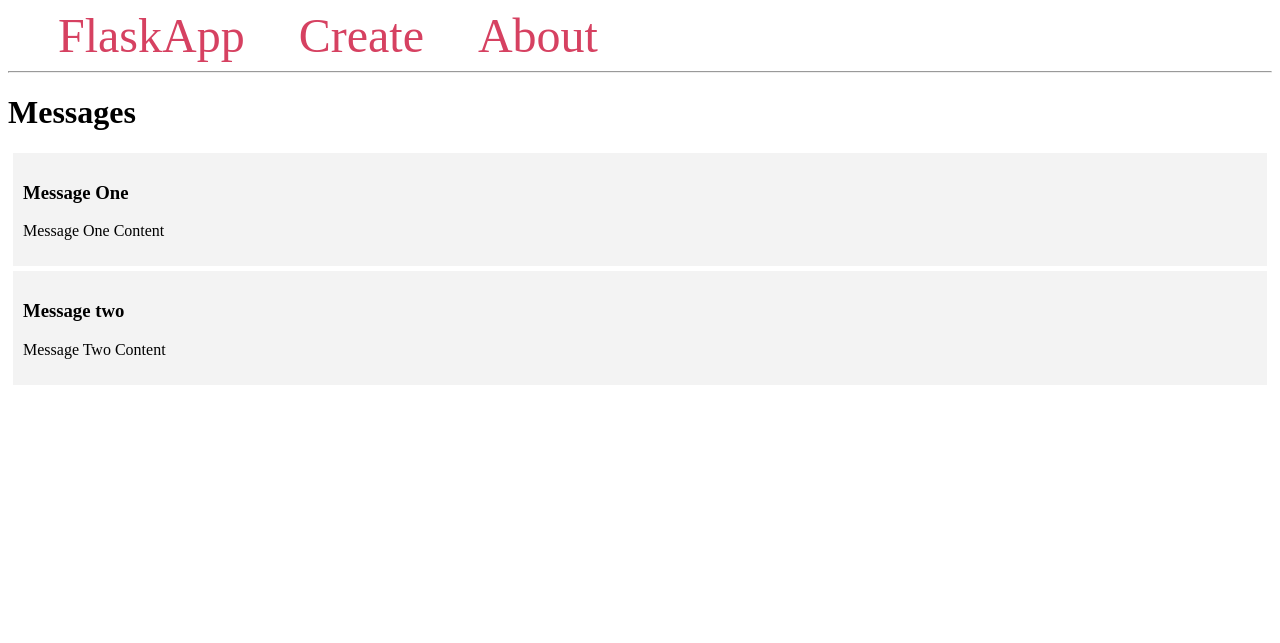
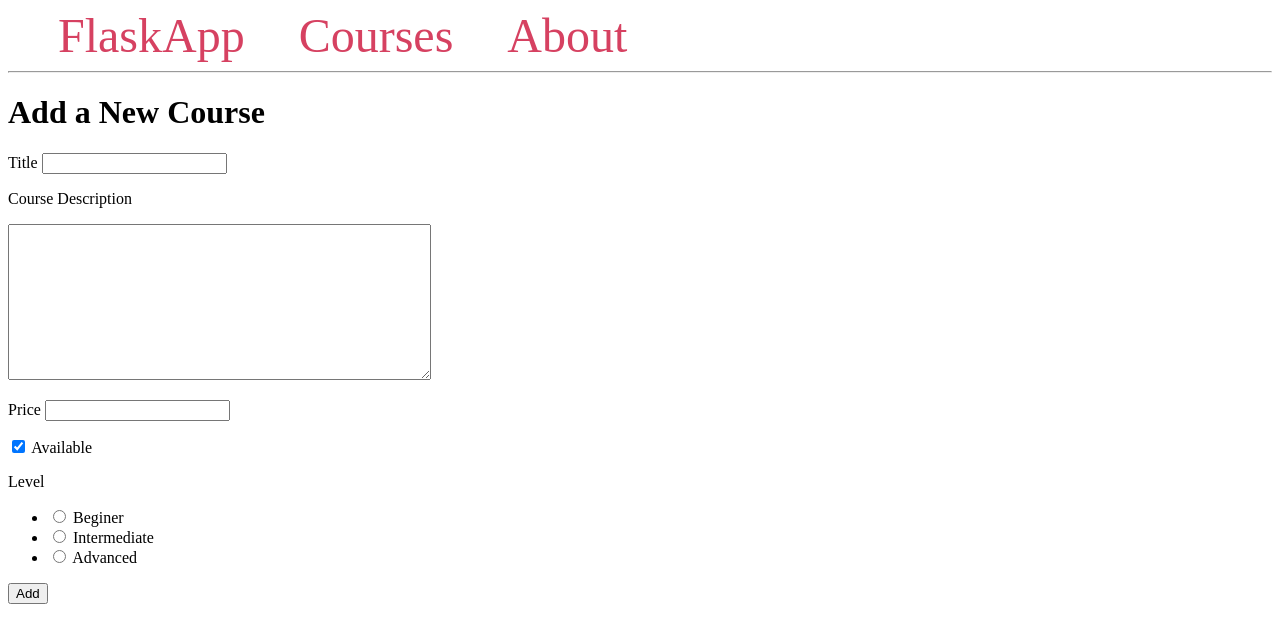
Before and after one commit to franlop24/FlaskTutorial, a Flask app: page / in a window 1280 px wide. Shown: the top 643 px of the page. Run offline with Flask 3, Linux system fonts and the light colour scheme.

Commit message:
05 How to Use Web Forms With Flask WTF

```diff
--- a/app/app.py
+++ b/app/app.py
@@ -1,32 +1,34 @@
-from flask import Flask, render_template, request, url_for, flash, redirect
+from flask import Flask, render_template, redirect, url_for
+from forms import CourseForm
 
 app = Flask(__name__)
-app.config['SECRET_KEY'] = 'b7c08d8c7423a6ae2529ab67441cf3ed7f9048cfedfb1fe0'
+app.config['SECRET_KEY'] = 'my secret key'
 
-messages = [{
-    'title': 'Message One', 'content': 'Message One Content'
-}, {
-    'title': 'Message two', 'content': 'Message Two Content'
-}]
+courses_list = [{
+        'title': 'Python 101',
+        'description': 'Learn Python basics',
+        'price': 34,
+        'available': True,
+        'level': 'Beginner'
+    }]
 
-@app.route('/')
+@app.route('/', methods=('GET', 'POST'))
 def index():
-    return render_template('index.html', messages=messages)
+    form = CourseForm()
+    if form.validate_on_submit():
+        courses_list.append({
+            'title': form.title.data,
+            'description': form.description.data,
+            'available': form.available.data,
+            'price': form.price.data,
+            'level': form.level.data
+        })
+        return redirect(url_for('courses'))
+    return render_template('index.html', form=form)
 
-@app.route('/create/', methods=('GET', 'POST'))
-def create():
-    if request.method == 'POST':
-        title = request.form['title']
-        content = request.form['content']
-        if not title:
-            flash('Title is required')
-        elif not content:
-            flash('Content is required')
-        else:
-            messages.append({'title': title, 'content': content})
-            return redirect(url_for('index'))
-
-    return render_template('create.html')
+@app.route('/courses/')
+def courses():
+    return render_template('courses.html', courses_list=courses_list)
 
 if __name__ == '__main__':
     app.run(debug=True)
--- /dev/null
+++ b/app/forms.py
@@ -0,0 +1,16 @@
+from flask_wtf import FlaskForm
+from wtforms import (StringField, TextAreaField, IntegerField,
+                     BooleanField, RadioField)
+from wtforms.validators import InputRequired, Length
+
+class CourseForm(FlaskForm):
+    title = StringField('Title',
+                        validators=[InputRequired(), Length(min=10, max=100)])
+    description = TextAreaField('Course Description',
+                        validators=[InputRequired(), Length(max=200)])
+    price = IntegerField('Price',
+                         validators=[InputRequired()])
+    level = RadioField('Level',
+                       choices=['Beginer', 'Intermediate', 'Advanced'],
+                       validators=[InputRequired()])
+    available = BooleanField('Available', default='cheched')
--- a/app/templates/base.html
+++ b/app/templates/base.html
@@ -4,36 +4,22 @@
     <meta charset="UTF-8">
     <title>{% block title %} {% endblock %} - FlaskApp</title>
     <style>
-        .message {
-            padding: 10px;
-            margin: 5px;
-            background-color: #f3f3f3
-        }
         nav a {
             color: #d64161;
             font-size: 3em;
             margin-left: 50px;
             text-decoration: none;
         }
-        .alert {
-            padding: 20px;
-            margin: 5px;
-            color: #970020;
-            background-color: #ffd5de;
-        }
     </style>
 </head>
 <body>
     <nav>
         <a href="{{ url_for('index') }}">FlaskApp</a>
-        <a href="{{ url_for('create') }}">Create</a>
+        <a href="{{ url_for('courses') }}">Courses</a>
         <a href="#">About</a>
     </nav>
     <hr>
     <div class="content">
-        {% for message in get_flashed_messages() %}
-            <div class="alert">{{ message }}</div>
-        {% endfor %}
         {% block content %} {% endblock %}
     </div>
 </body>
--- a/app/templates/index.html
+++ b/app/templates/index.html
@@ -1,11 +1,77 @@
 {% extends 'base.html' %}
 
 {% block content %}
-    <h1>{% block title %} Messages {% endblock %}</h1>
-    {% for message in messages %}
-        <div class='message'>
-            <h3>{{ message['title'] }}</h3>
-            <p>{{ message['content'] }}</p>
-        </div>
-    {% endfor %}
+    <h1>{% block title %} Add a New Course {% endblock %}</h1>
+
+    <form method="POST" action="/">
+        {{ form.csrf_token }}
+        <p>
+            {{ form.title.label }}
+            {{ form.title(size=20) }}
+        </p>
+
+        {% if form.title.errors %}
+            <ul class="errors">
+                {% for error in form.title.errors %}
+                    <li>{{ error }}</li>
+                {% endfor %}
+            </ul>
+        {% endif %}
+
+        <p>
+            {{ form.description.label }}
+        </p>
+        {{ form.description(rows=10, cols=50) }}
+
+        {% if form.description.errors %}
+            <ul class="errors">
+                {% for error in form.description.errors %}
+                    <li>{{ error }}</li>
+                {% endfor %}
+            </ul>
+        {% endif %}
+
+        <p>
+            {{ form.price.label }}
+            {{ form.price() }}
+        </p>
+
+        {% if form.price.errors %}
+            <ul class="errors">
+                {% for error in form.price.errors %}
+                    <li>{{ error }}</li>
+                {% endfor %}
+            </ul>
+        {% endif %}
+
+        <p>
+            {{ form.available() }} {{ form.available.label }}
+        </p>
+
+        {% if form.available.errors %}
+            <ul class="errors">
+                {% for error in form.available.errors %}
+                    <li>{{ error }}</li>
+                {% endfor %}
+            </ul>
+        {% endif %}
+
+        <p>
+            {{ form.level.label }}
+            {{ form.level() }}
+        </p>
+
+        {% if form.level.errors %}
+            <ul class="errors">
+                {% for error in form.level.errors %}
+                    <li>{{ error }}</li>
+                {% endfor %}
+            </ul>
+        {% endif %}
+
+        <p>
+            <input type="submit" value="Add">
+        </p>
+    </form>
+
 {% endblock %}
--- a/requirements.txt
+++ b/requirements.txt
@@ -1 +1,2 @@
-flask
+Flask
+Flask-WTF
```
Also changed, not shown: app/templates/courses.html (added, +19 -0 lines), app/templates/create.html (deleted, +0 -23 lines).
